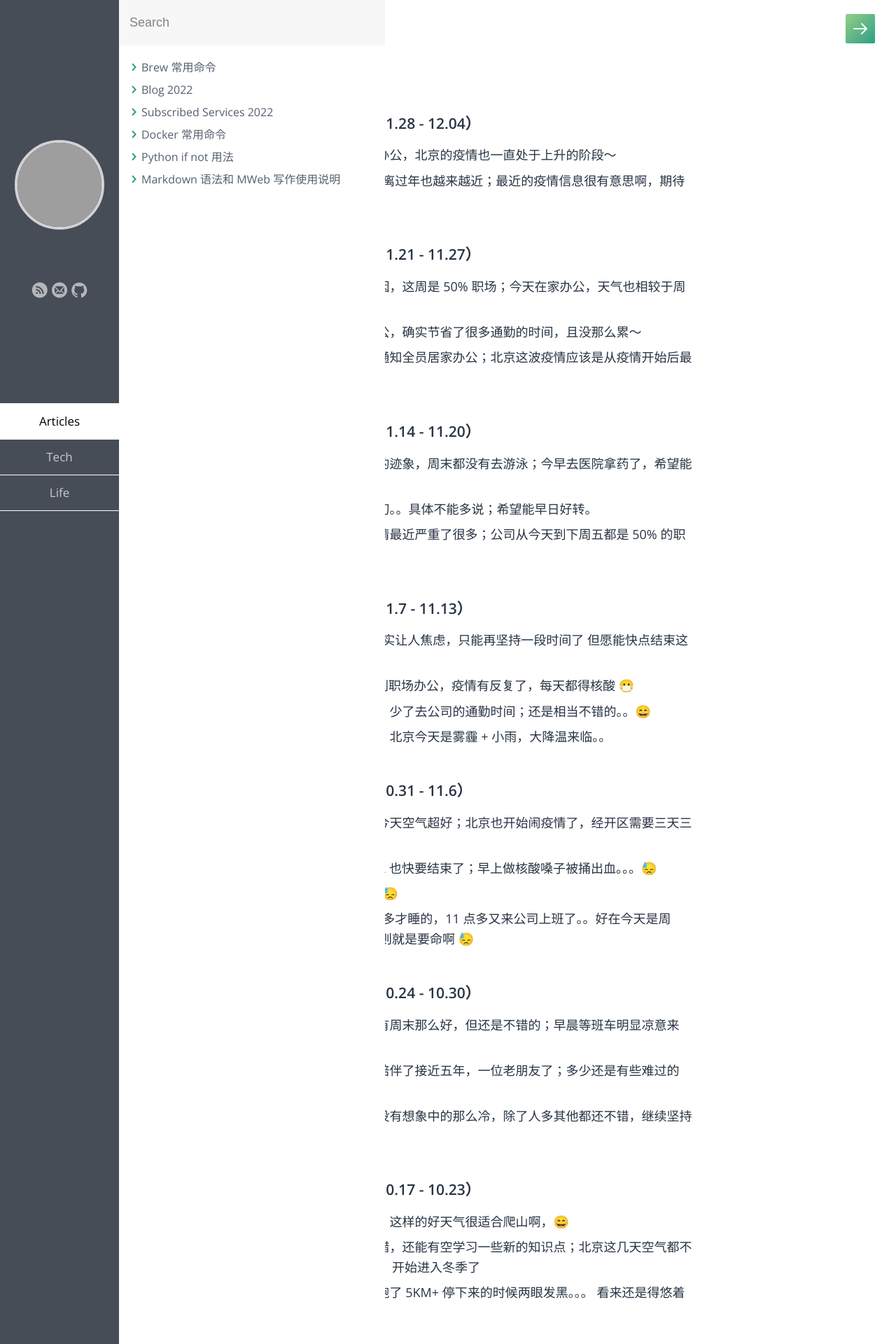
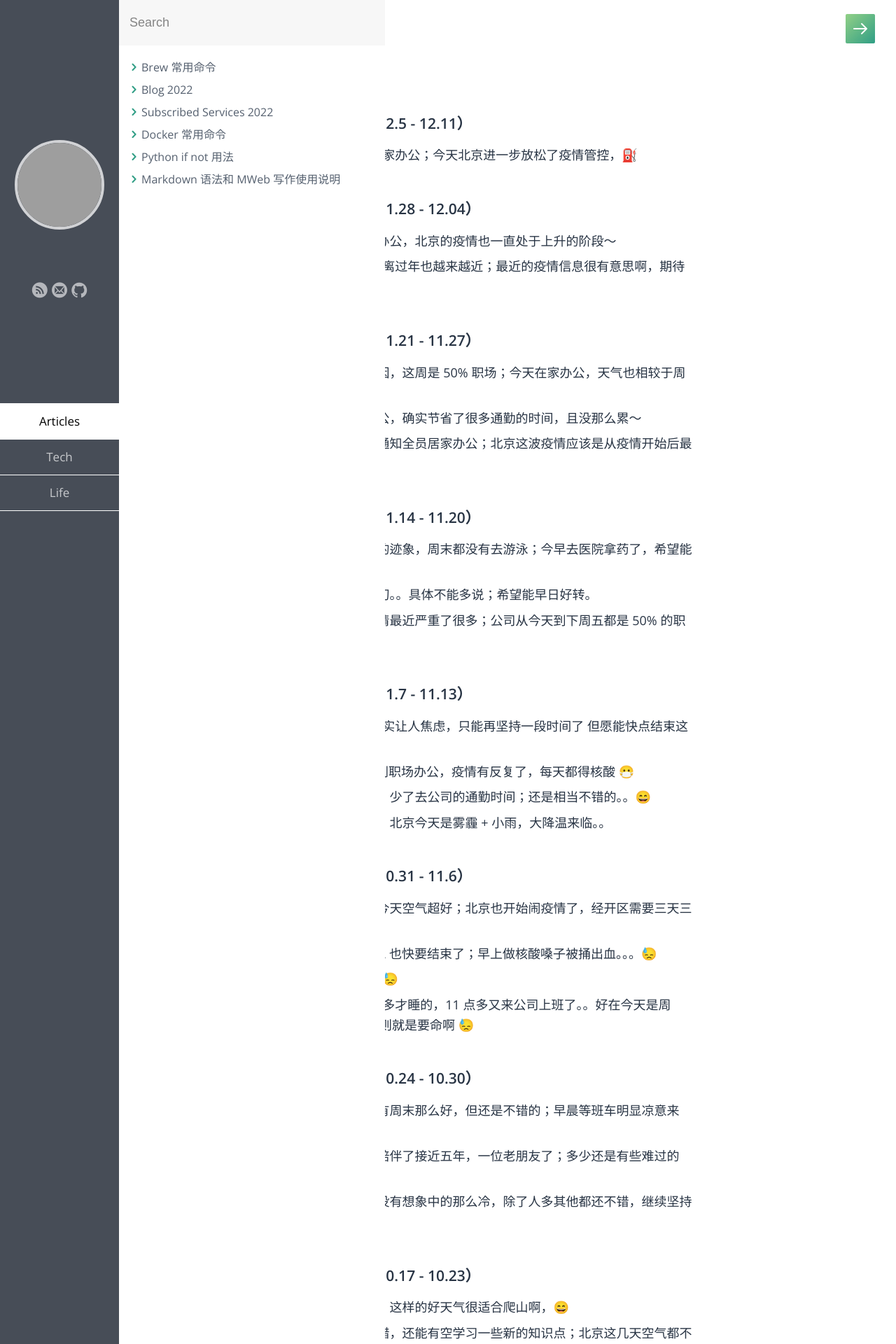
Before and after one commit to samxupeiran/samxupeiran.github.io, a Jekyll site: the page built from _posts/life/2022-05-06-my-blog.md, in a window 1280 px wide. Shown: the top 1920 px of the page at 70% size. Built offline with Jekyll 4.4.1, drawn with Linux system fonts in a browser that asks for light colours; some web fonts are replaced; some of the changed text lies outside the part shown; grey boxes are pictures that could not be loaded.

Commit message:
feat: add weekly blog 12.6

```diff
--- a/_posts/life/2022-05-06-my-blog.md
+++ b/_posts/life/2022-05-06-my-blog.md
@@ -5,6 +5,9 @@ category: Life
 tags: Blog
 ---
 
+
+- ### 2022 年 12 月 第 1 周（12.5 - 12.11）
+     - 11.6 这周目前的安排是居家办公；今天北京进一步放松了疫情管控，⛽️
 
 - ### 2022 年 11 月 第 5 周（11.28 - 12.04）
      - 11.28 这周目测继续在家办公，北京的疫情也一直处于上升的阶段～
```
